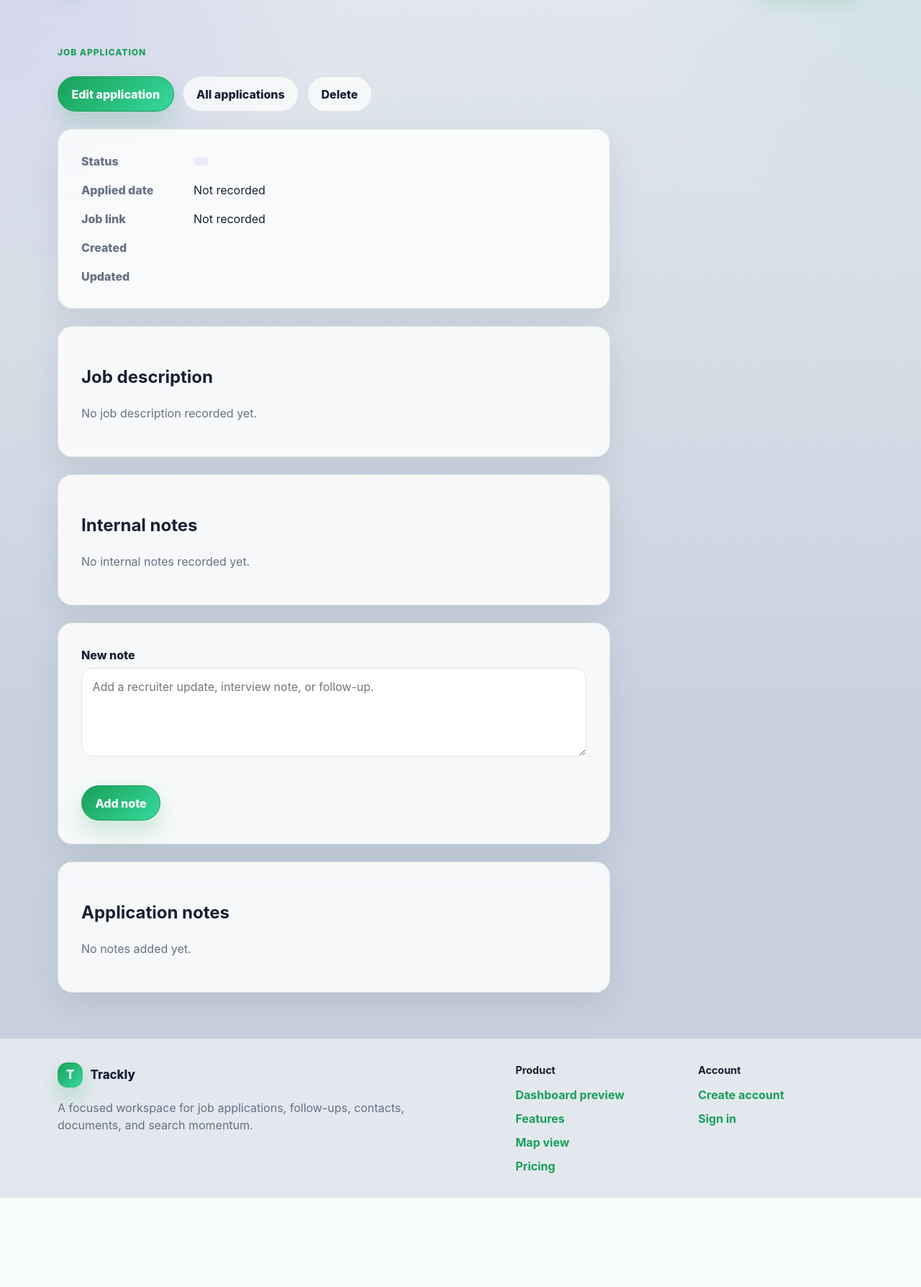
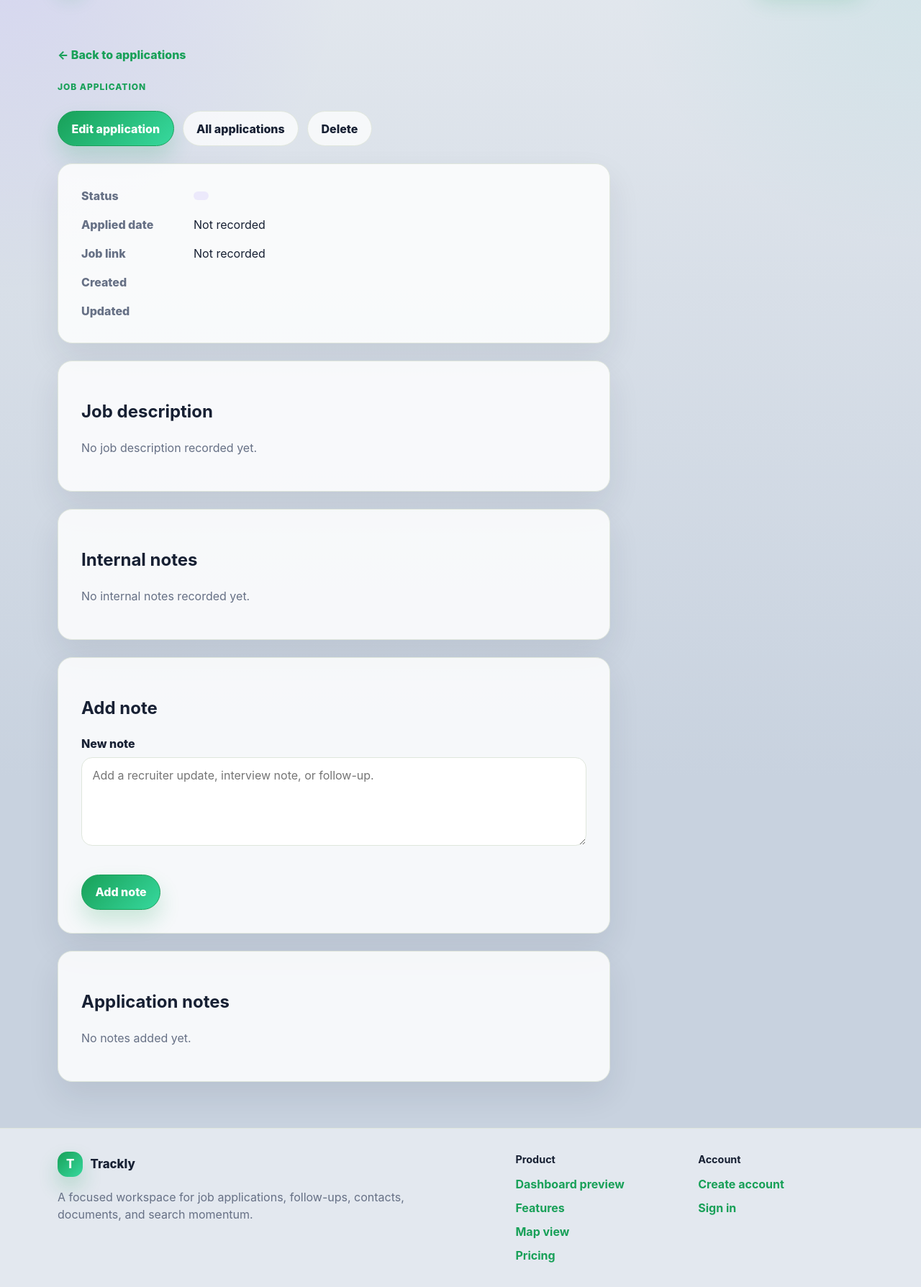
Before and after one commit to AAdewunmi/Trackly-Job-Applications-Tracker-Project, a Django app: template templates/jobs/application_detail.html in a window 1280 px wide. Shown: the part 73-1861 px from the top of the page at 72% size. Before the commit the page ends 1737 px from the top, so only its background shows below. Run offline with Django 5.2, Linux system fonts and the light colour scheme; the template is opened without the code that fills it: values that come from a table or form of the project are taken from there, others are empty.

Commit message:
feat(jobs): improve application detail note navigation

```diff
--- a/templates/jobs/application_detail.html
+++ b/templates/jobs/application_detail.html
@@ -5,6 +5,7 @@
 {% block content %}
 <section class="tl-account-layout">
     <div>
+        <a class="tl-back-link" href="{% url 'jobs:application_list' %}">&larr; Back to applications</a>
         <p class="tl-eyebrow">Job application</p>
         <h1>{{ application.title }}</h1>
         <p class="tl-muted">{{ application.company }}</p>
@@ -75,7 +76,8 @@
     </section>
 
     <section class="tl-panel">
-        <div class="tl-panel-body">
+        <div class="tl-panel-body tl-stack">
+            <h2>Add note</h2>
             <form class="tl-form" method="post" novalidate>
                 {% csrf_token %}
 
```
